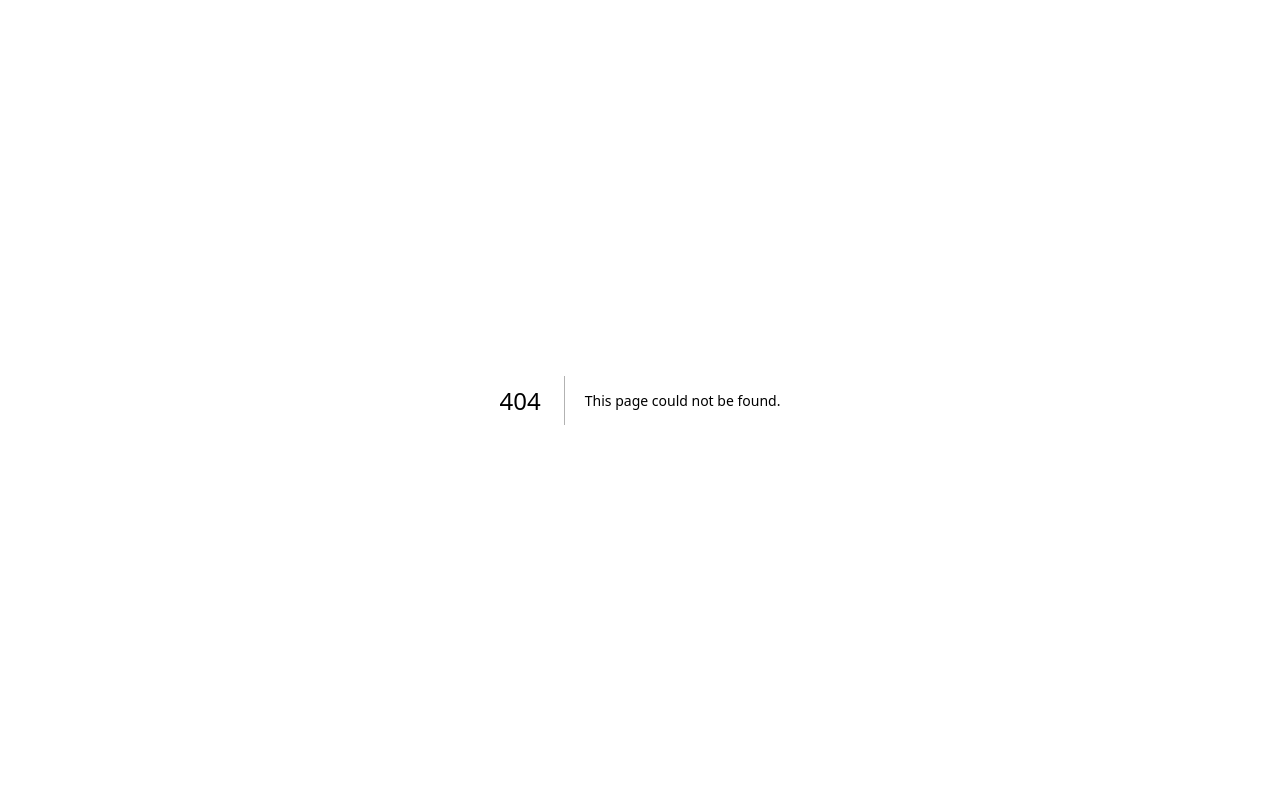
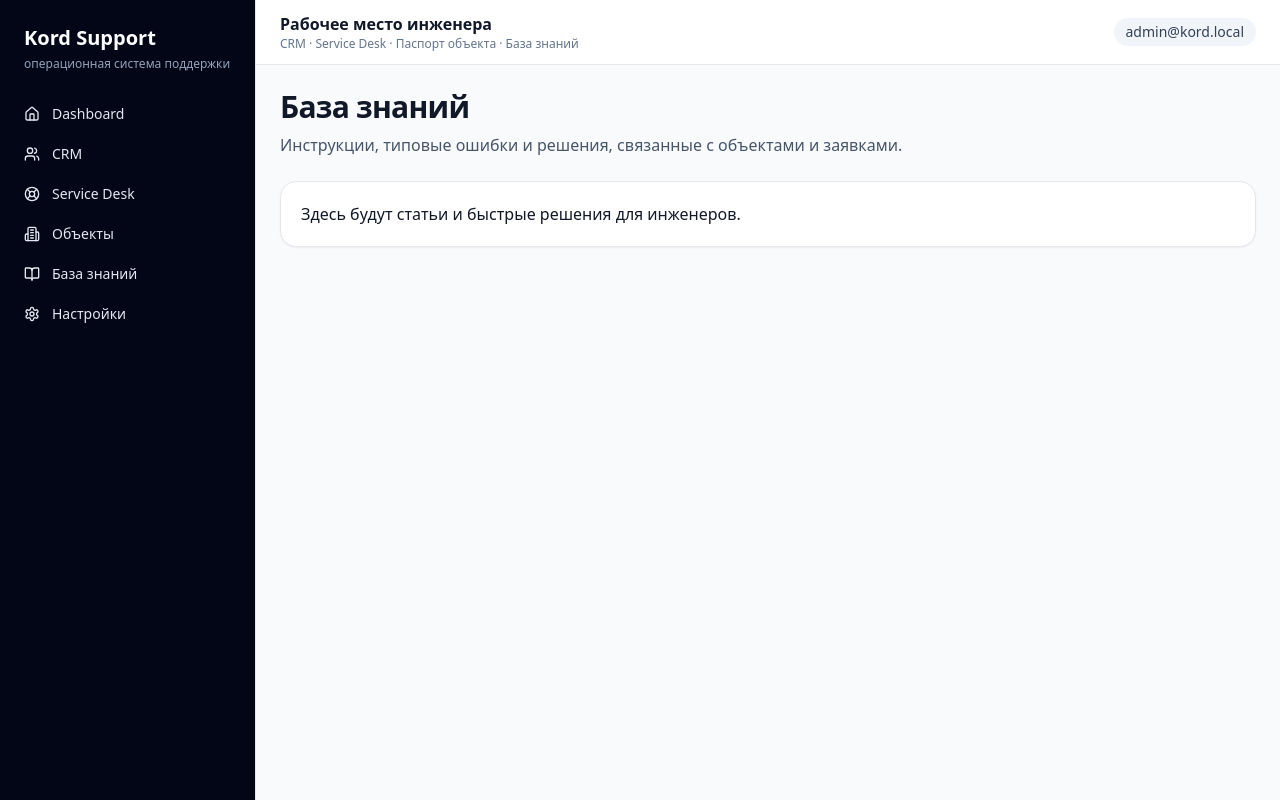
Before and after one commit to chrlie-droid/kord-support, a Next.js app in the folder frontend/: page /knowledge in a window 1280 px wide. Before the commit this address had no page. Built offline with nearby package versions, Linux system fonts and the light colour scheme.

Commit message:
Version 0.4: add knowledge base page

```diff
--- /dev/null
+++ b/frontend/app/knowledge/page.tsx
@@ -0,0 +1,11 @@
+import { Shell } from '@/components/shell';
+
+export default function KnowledgePage() {
+  return (
+    <Shell>
+      <h1 className="text-3xl font-bold tracking-tight">База знаний</h1>
+      <p className="mt-2 text-slate-600">Инструкции, типовые ошибки и решения, связанные с объектами и заявками.</p>
+      <div className="mt-6 rounded-2xl border bg-white p-5 shadow-sm">Здесь будут статьи и быстрые решения для инженеров.</div>
+    </Shell>
+  );
+}
```
